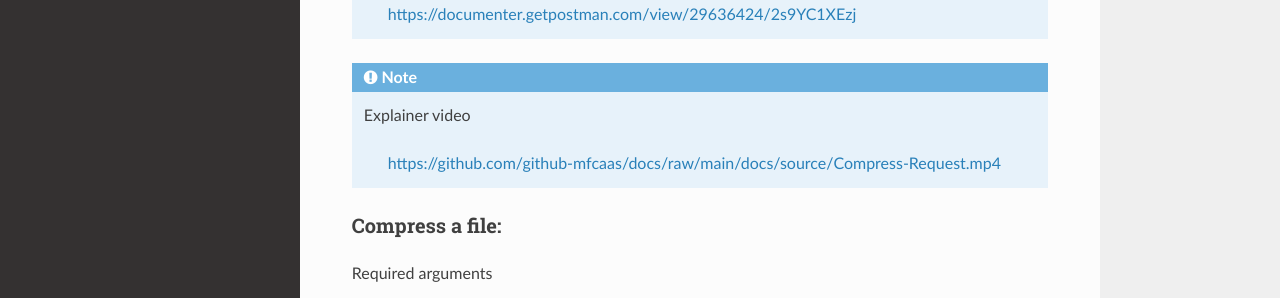
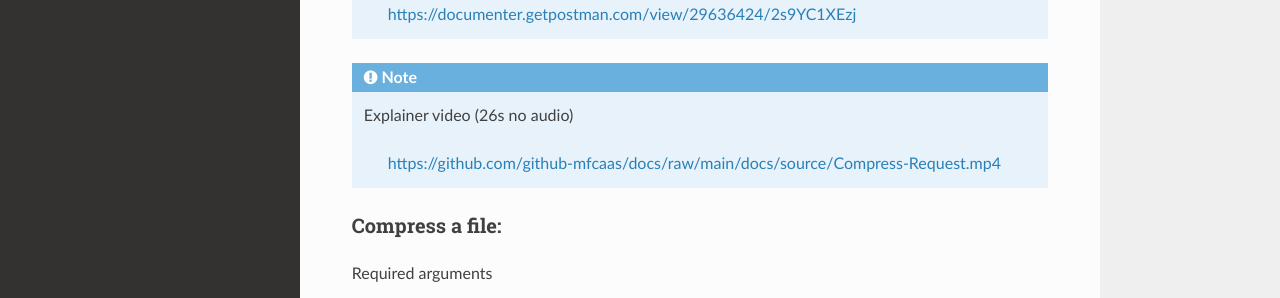
Before and after one commit to github-mfcaas/docs, a Sphinx documentation site: the page built from docs/source/index.rst, in a window 1280 px wide and 900 px high, scrolled down 443 px. Shown: the part 152-450 px from the top of the window. Built offline with Sphinx 7.4.7 and the Read the Docs theme 2.0.0, drawn with Linux system fonts in a browser that asks for light colours.

Commit message:
Update index.rst

```diff
--- a/docs/source/index.rst
+++ b/docs/source/index.rst
@@ -22,7 +22,7 @@ Use our cloud-first approach to file compression by offloading the high CPU and
         https://documenter.getpostman.com/view/29636424/2s9YC1XEzj
 
 .. note::
-   Explainer video
+   Explainer video (26s no audio)
 
       https://github.com/github-mfcaas/docs/raw/main/docs/source/Compress-Request.mp4
 
```
